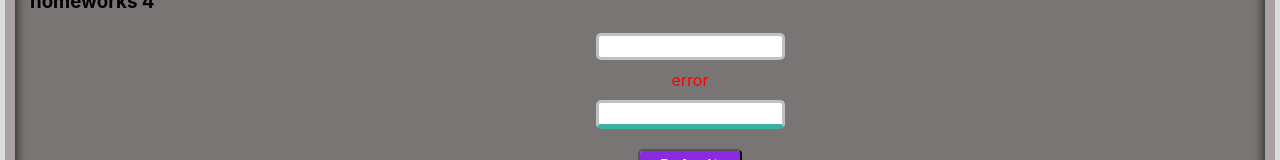
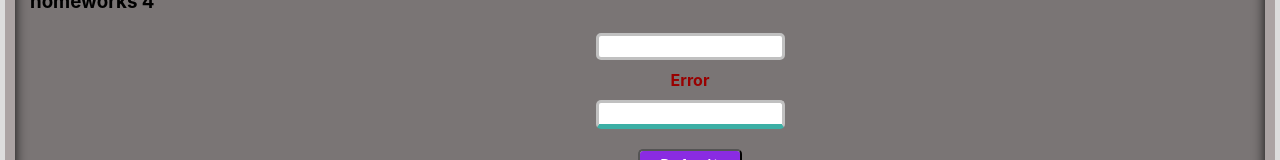
Before and after one commit to Deliriumbad/incubator-homeworks, a React (Create React App) app: page / in a window 1280 px wide. Shown: the part 877-1037 px from the top of the page. Built offline with nearby package versions, Linux system fonts and the light colour scheme.

Commit message:
01.07.22

```diff
--- a/src/p2-homeworks/h2/Affairs.module.css
+++ b/src/p2-homeworks/h2/Affairs.module.css
@@ -33,10 +33,11 @@
 
 .button button:hover {
     box-shadow: 0 0 10px 0 #8a2be2 inset, 0 0 10px 2px white;
-    color: black;
+    color: white;
     border: 1px solid white;
     transition: .3s;
     cursor: pointer;
+    background: #8a2be2;
 }
 
 .filterButton {
--- a/src/p2-homeworks/h4/HW4.tsx
+++ b/src/p2-homeworks/h4/HW4.tsx
@@ -6,7 +6,7 @@ import {SuperCheckbox} from './common/c3-SuperCheckbox/SuperCheckbox';
 
 function HW4() {
     const [text, setText] = useState<string>('');
-    const error = text ? '' : 'error';
+    const error = text ? '' : 'Error';
 
     const showAlert = () => {
         if (error) {
--- a/src/p2-homeworks/h4/common/c1-SuperInputText/SuperInputText.module.css
+++ b/src/p2-homeworks/h4/common/c1-SuperInputText/SuperInputText.module.css
@@ -19,7 +19,8 @@
 }
 
 .error {
-    color: red;
+    color: #990000;
+    font-weight: bold;
 }
 
 .finalSpanClassName {
--- a/src/p2-homeworks/h4/common/c2-SuperButton/SuperButton.module.css
+++ b/src/p2-homeworks/h4/common/c2-SuperButton/SuperButton.module.css
@@ -36,7 +36,7 @@
     box-shadow: 0 0 10px 0 #8a2be2 inset, 0 0 10px 4px white;
     color: white;
     border: 2px solid white;
-    transition: 1s;
+    transition: .5s;
     cursor: pointer;
 }
 
```
